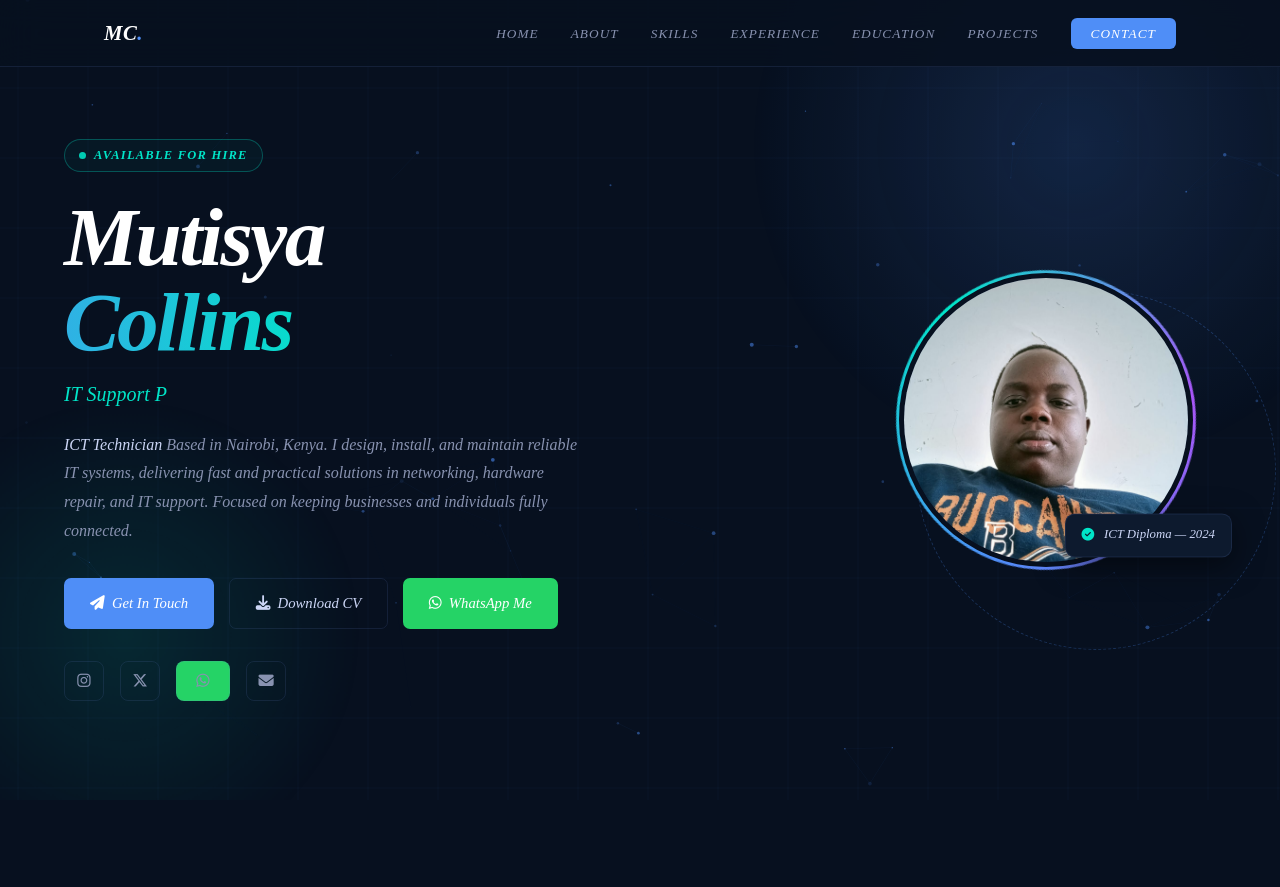
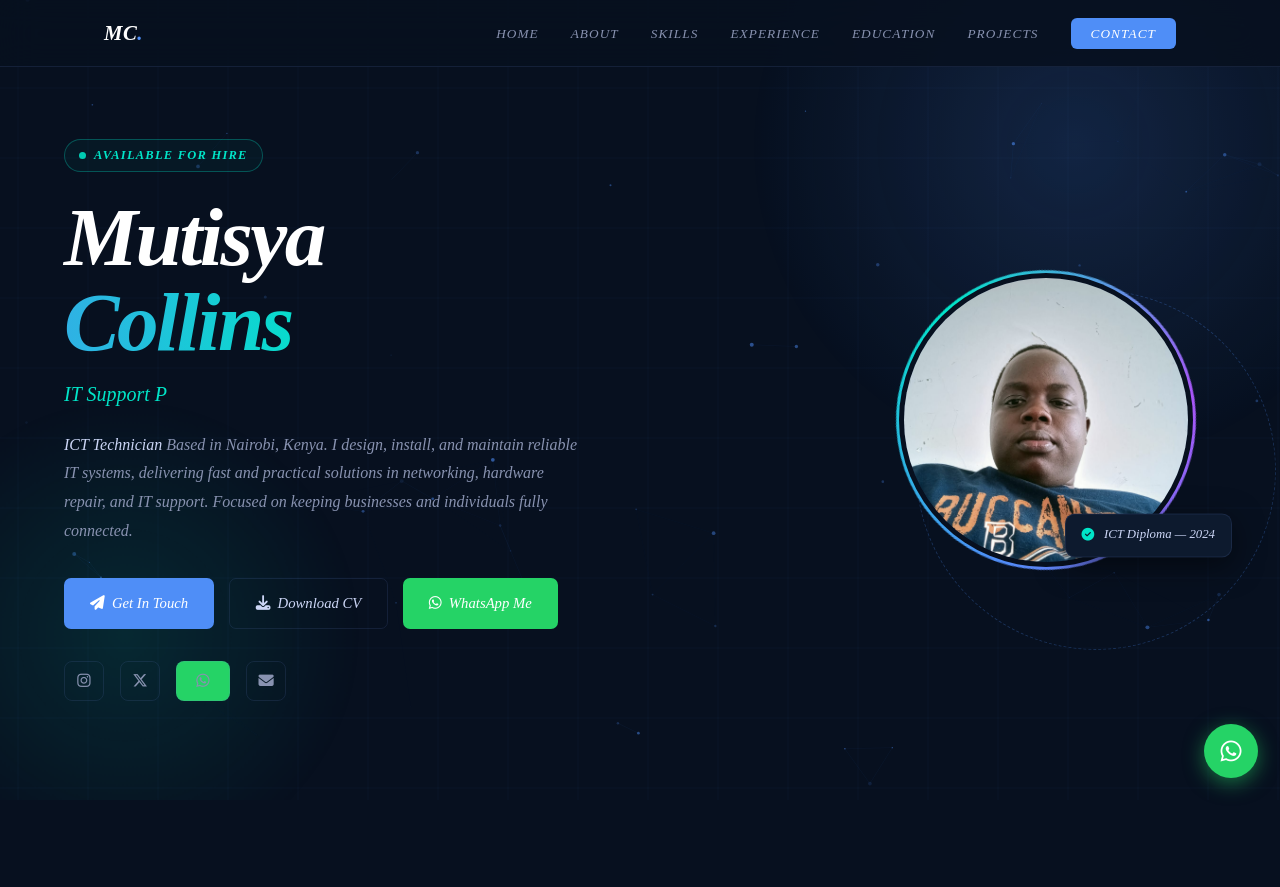
Before and after one commit to mutisyacollins/Portfolio, a plain HTML site: page index.html in a window 1280 px wide. Shown: the top 887 px of the page. Drawn offline with Linux system fonts and the light colour scheme.

Commit message:
Update index.html

```diff
--- a/index.html
+++ b/index.html
@@ -1181,7 +1181,7 @@ target="_blank" class="btn btn-wa">
 
 <!-- WhatsApp float -->
 <a href="https://wa.me/254112039504?text=Hello%20Mutisya%2C%20I%27m%20interested%20in%20your%20IT%20services%20and%20would%20like%20to%20inquire."
-target="_blank" class="btn btn-wa">
+target="_blank" class="wa-float">
   <i class="fab fa-whatsapp"></i>
 </a>
 
```
